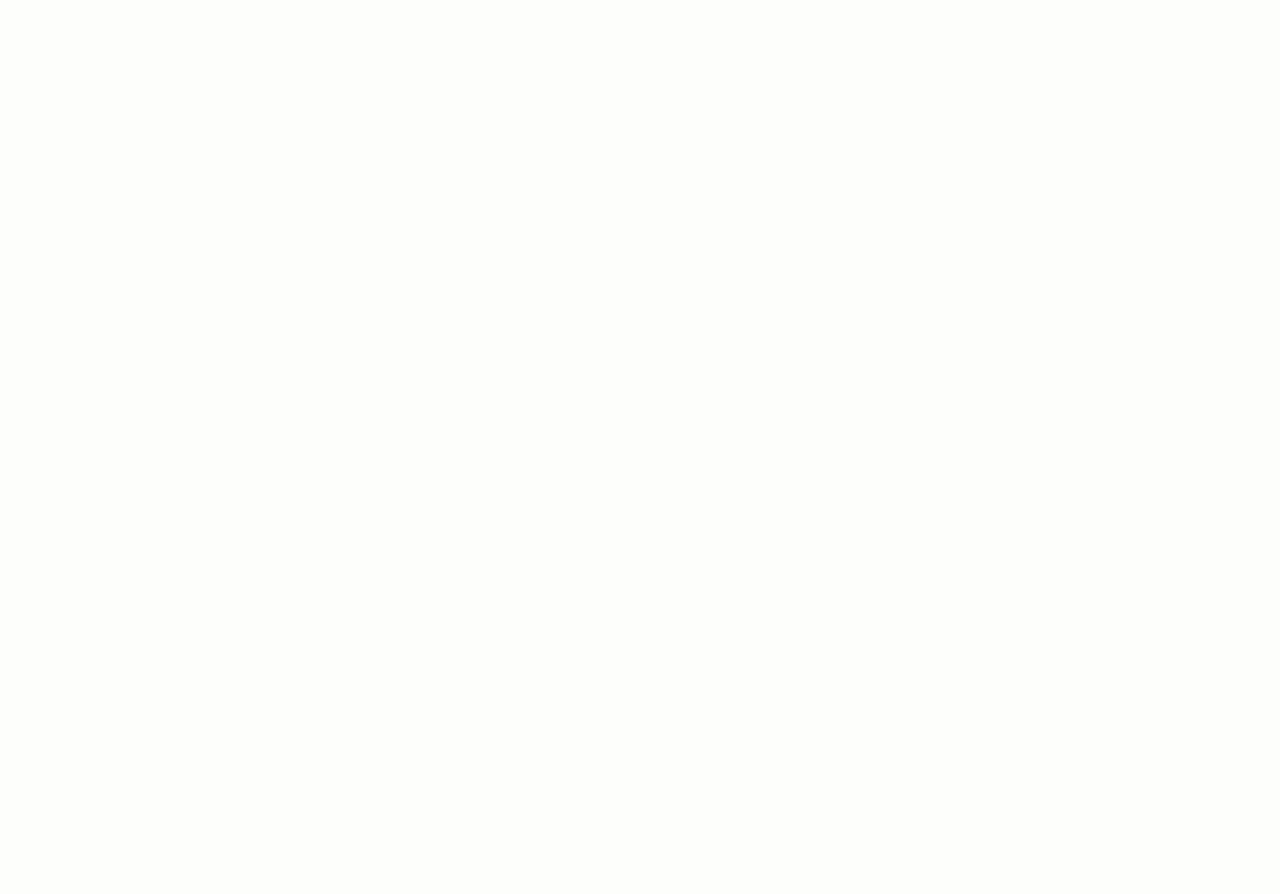
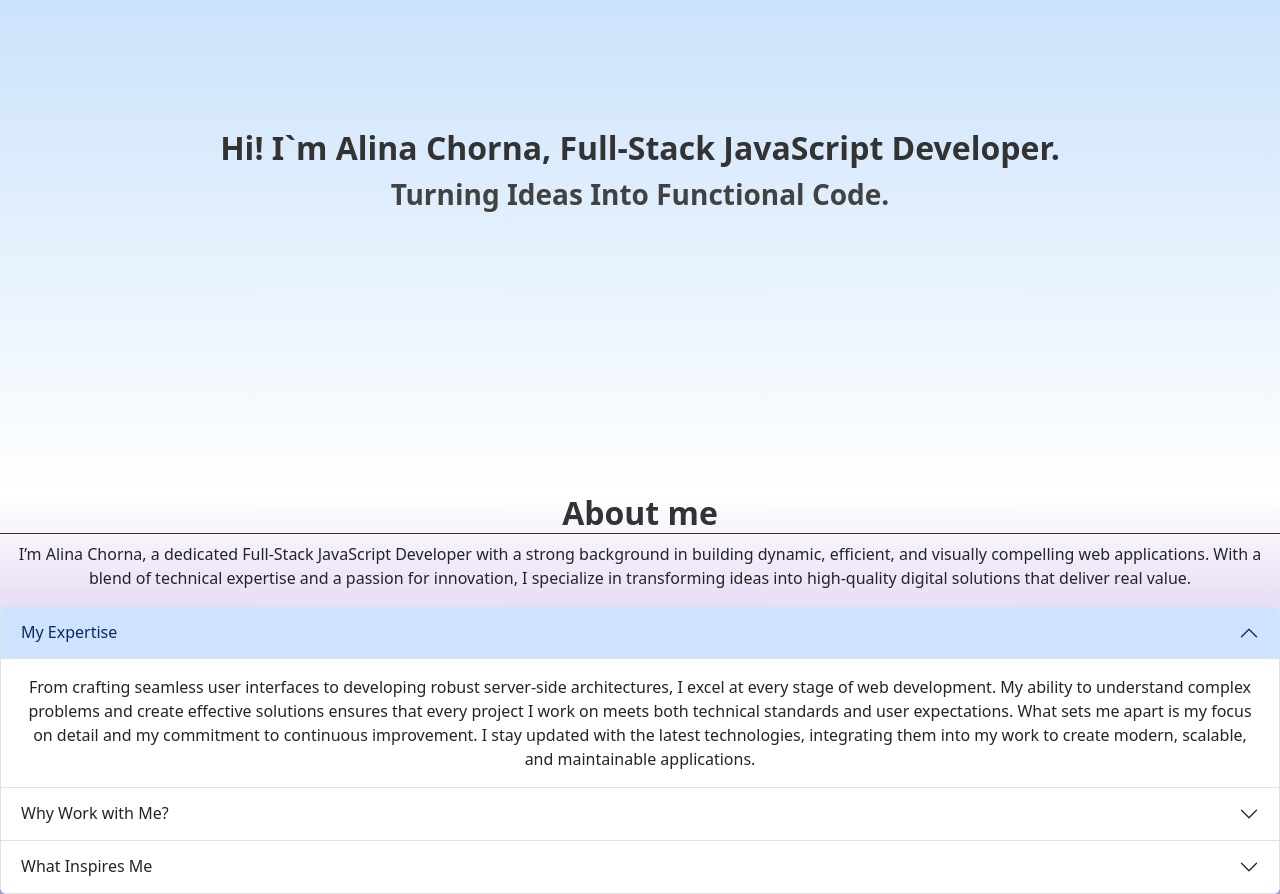
Before and after one commit to AlinaChorna7/Portfolio, a React (Vite) app: page / in a window 1280 px wide. Shown: the part 220-1114 px from the top of the page. Before the commit the page ends 800 px from the top, so only its background shows below. Built offline with nearby package versions, Linux system fonts and the light colour scheme.

Commit message:
finish hero start about section

```diff
--- a/package.json
+++ b/package.json
@@ -10,7 +10,9 @@
     "preview": "vite preview"
   },
   "dependencies": {
+    "bootstrap": "^5.3.3",
     "react": "^18.3.1",
+    "react-bootstrap": "^2.10.7",
     "react-dom": "^18.3.1"
   },
   "devDependencies": {
--- a/src/App.jsx
+++ b/src/App.jsx
@@ -1,5 +1,6 @@
 
 import './App.css'
+import AboutMe from './components/about/AboutMe'
 import Header from './components/header/Header'
 import Hero from './components/hero/Hero'
 
@@ -13,6 +14,7 @@ function App() {
     </header>
     <main>
 <Hero/>
+<AboutMe/>
     </main>
      </>
   )
--- /dev/null
+++ b/src/components/about/AboutMe.jsx
@@ -0,0 +1,67 @@
+import './aboutMe.css'
+import { Accordion } from 'react-bootstrap';
+
+import 'bootstrap/dist/css/bootstrap.min.css';
+
+
+const AboutMe= ()=>{
+
+
+    return(
+        <section id='about' className='about-section'>
+            <h3 className='about-title'>About me</h3>
+        <div className='about-container'>
+            <div className='about-info'>
+                <p className='about-text'>I’m Alina Chorna, a dedicated Full-Stack JavaScript Developer with a strong background in building dynamic, efficient, and visually compelling web applications. With a blend of technical expertise and a passion for innovation, I specialize in transforming ideas into high-quality digital solutions that deliver real value.</p>
+            <Accordion defaultActiveKey="0" className="custom-accordion">
+      <Accordion.Item eventKey="0"  className="custom-accordion-item">
+        <Accordion.Header className="custom-accordion-header">My Expertise</Accordion.Header>
+        <Accordion.Body className="custom-accordion-body">
+        From crafting seamless user interfaces to developing robust server-side architectures, I excel at every stage of web development. My ability to understand complex problems and create effective solutions ensures that every project I work on meets both technical standards and user expectations.
+
+What sets me apart is my focus on detail and my commitment to continuous improvement. I stay updated with the latest technologies, integrating them into my work to create modern, scalable, and maintainable applications.
+
+        </Accordion.Body>
+      </Accordion.Item>
+      <Accordion.Item eventKey="1"  className="custom-accordion-item">
+        <Accordion.Header className="custom-accordion-header">Why Work with Me?</Accordion.Header>
+        <Accordion.Body className="custom-accordion-body">
+        I prioritize clean, maintainable code that ensures long-term success for your projects.
+I bring a team-oriented mindset, thriving in collaborative environments.
+My approach is both creative and analytical, enabling me to solve problems while crafting designs that users love.
+I am committed to meeting project deadlines without compromising on quality.
+        </Accordion.Body>
+      </Accordion.Item>
+      <Accordion.Item eventKey="2"  className="custom-accordion-item">
+        <Accordion.Header className="custom-accordion-header">What Inspires Me</Accordion.Header>
+        <Accordion.Body className="custom-accordion-body">
+        Every project is an opportunity to learn, grow, and make an impact. Whether I’m diving into the latest framework or collaborating with a team to deliver on a vision, I find immense satisfaction in the process of building something meaningful.
+
+        </Accordion.Body>
+      </Accordion.Item>
+      {/* <Accordion.Item eventKey="3">
+        <Accordion.Header>Why Work with Me?</Accordion.Header>
+        <Accordion.Body>
+          Інший текст чи вміст.
+        </Accordion.Body>
+      </Accordion.Item> */}
+    </Accordion>
+            </div>
+            <div className='skills'>
+<ul className='skills-list'>
+    <li className="skills-item"></li>
+    <li className="skills-item"></li>
+    <li className="skills-item"></li>
+    <li className="skills-item"></li>
+    <li className="skills-item"></li>
+    <li className="skills-item"></li>
+    <li className="skills-item"></li>
+    <li className="skills-item"></li>
+</ul>
+            </div>
+        </div>
+        </section>
+    )
+};
+
+export default AboutMe;
--- /dev/null
+++ b/src/components/about/aboutMe.css
@@ -0,0 +1,13 @@
+
+.about-section{
+    background: linear-gradient(to bottom, #ffffff, #b189da);
+
+}
+
+.about-title{
+    font-size: 32px;
+    font-weight: bold;
+text-align: center;
+color: #333333;
+border-bottom: 1px solid #333333;
+};
--- a/src/components/header/header.module.css
+++ b/src/components/header/header.module.css
@@ -1,14 +1,9 @@
 
-:root {
-  --background-color: #bbdafa;
-  --text-color: #333333;
-  --hover-color: #41badb;
-  --mobile-menu-bg: #bbdafa;
-}
+
 
 body {
   margin: 0;
-  font-family: Arial, sans-serif;
+
   overflow-x: hidden;
 }
 
@@ -18,10 +13,10 @@ body {
   justify-content: space-between;
   align-items: center;
   padding: 30px;
-  background-color: var(--background-color);
+  background-color: #bbdafa;
   position: relative;
   z-index: 10;
-  border-bottom: 1px solid #ddd;
+
 }
 
 
@@ -37,7 +32,7 @@ body {
 }
 
 .menuIcon {
-  fill: var(--text-color);
+  fill: #333333;
   width: 30px;
   height: 30px;
   transition: transform 0.3s ease;
@@ -54,14 +49,14 @@ body {
 
 .nav a {
   text-decoration: none;
-  color: var(--text-color);
+  color: #333333;
   margin: 0 1rem;
   font-weight: bold;
   transition: color 0.3s ease;
 }
 
 .nav a:hover {
-  color: var(--hover-color);
+  color: #41badb;
 }
 
 
@@ -72,7 +67,7 @@ body {
   left: 0;
   width: 100vw;
   height: 100vh;
-  background-color: var(--mobile-menu-bg);
+  background: linear-gradient(to bottom, #bbdafa, #ffffff);
   z-index: 15;
   overflow: hidden;
   transform: translateY(-100%);
@@ -95,7 +90,7 @@ body {
 
 .mobileMenuItem {
   text-decoration: none;
-  color: var(--text-color);
+  color: #333333;
   margin: 1rem 0;
   font-size: 1.5rem;
   font-weight: bold;
@@ -103,7 +98,7 @@ body {
 }
 
 .mobileMenuItem:hover {
-  color: var(--hover-color);
+  color: #41badb;
 }
 
 
@@ -118,7 +113,7 @@ body {
 }
 
 .closeHeader {
-  fill: var(--text-color);
+  fill: #333333;
   width: 30px;
   height: 30px;
 }
--- a/src/components/hero/hero.css
+++ b/src/components/hero/hero.css
@@ -0,0 +1,34 @@
+.hero {
+    background: linear-gradient(to bottom, #bbdafa, #ffffff);
+    height: 50vh;
+    display: flex;
+    align-items: center;
+    justify-content: center;
+    text-align: center;
+    color: #333;
+  }
+
+  .hero-title {
+    font-size: 28px;
+    font-weight: bold;
+    color: #333333;
+    margin-bottom: 5px;
+  }
+
+  .hero-text{
+    font-size: 28px;
+    color: #424242;
+    font-weight: 550;
+  }
+
+  @media (min-width:768px) {
+    .hero{
+        height:80vh ;
+
+    }
+
+    .hero-title{
+        font-size: 32px;
+        margin-bottom: 10px;
+    }
+  }
```
Also changed, not shown: 1 other file (tests, documents, lock files or other folders).
